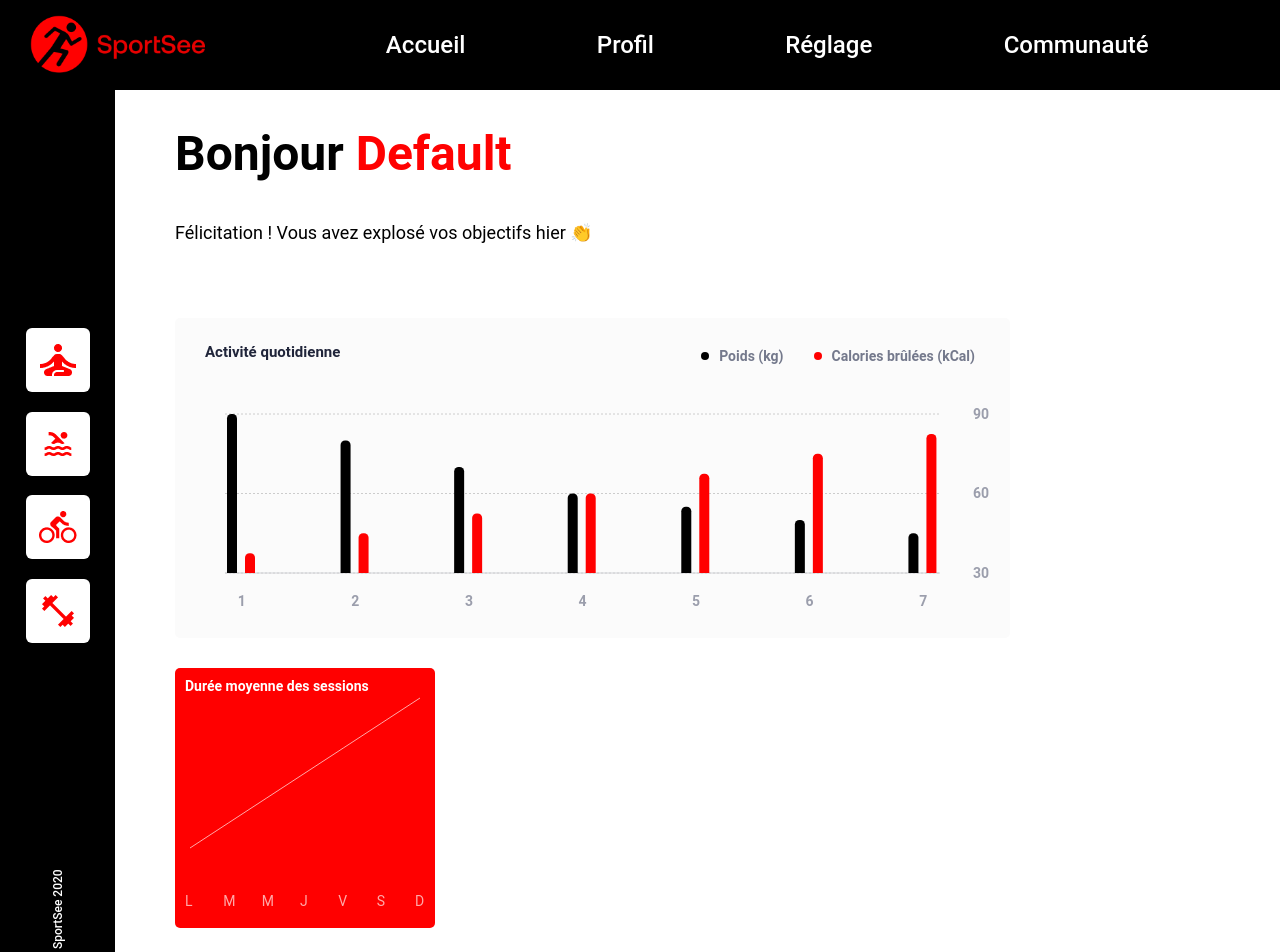
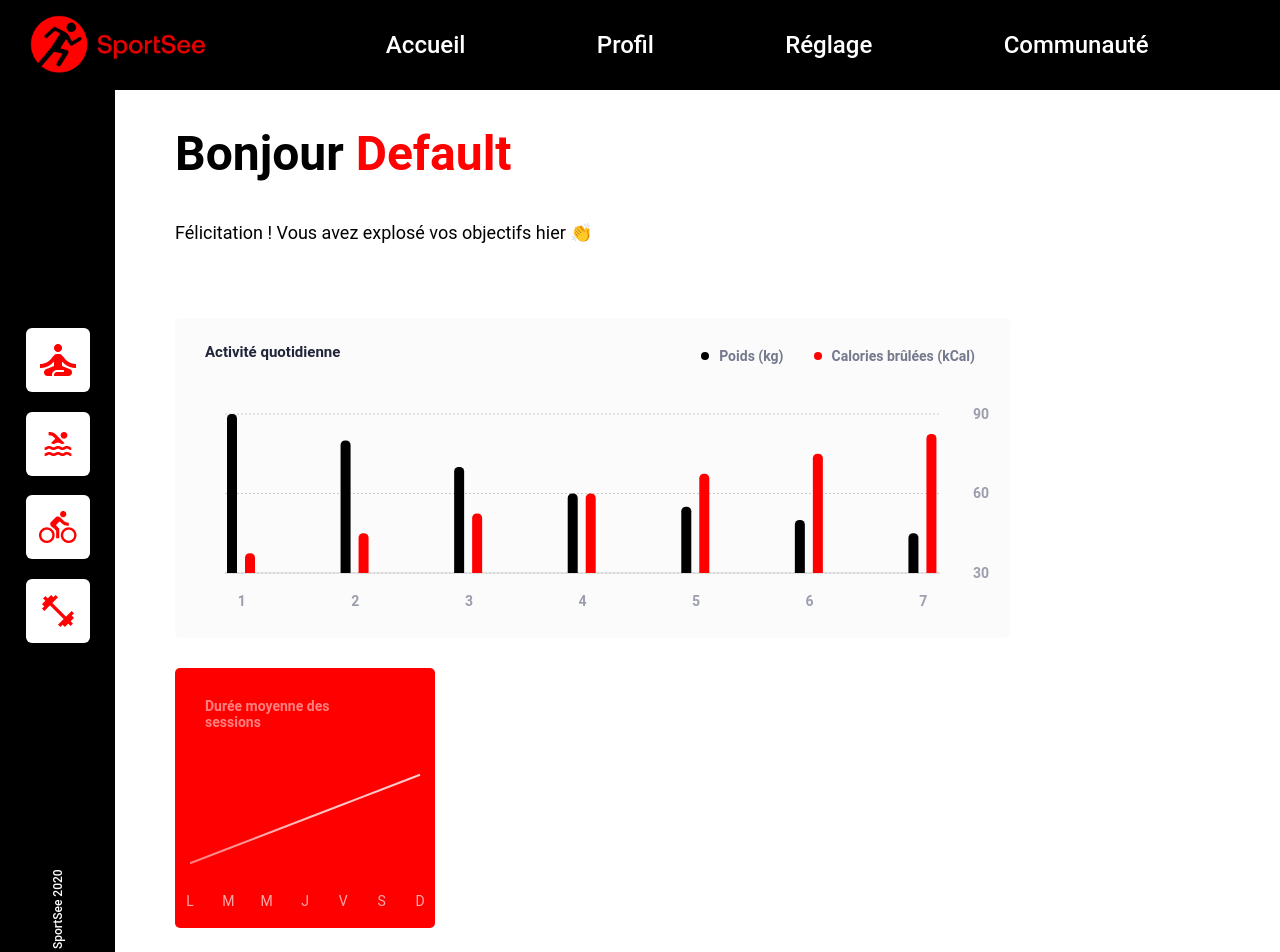
Before and after one commit to LouisMichelin/Projet12-SportSee, a React (Vite) app: page / in a window 1280 px wide. Shown: the top 952 px of the page. Built offline with nearby package versions, Linux system fonts and the light colour scheme.

Commit message:
<Sessions /> : 100% OK

```diff
--- a/src/components/Sessions/Sessions.jsx
+++ b/src/components/Sessions/Sessions.jsx
@@ -52,102 +52,99 @@ function Sessions() {
    ];
    // Data Jours de la semaine
    const weeklyDays = ["L", "M", "M", "J", "V", "S", "D"];
-
    // Si "Default User" // Sinon "User" avec ID connu
    if (id == undefined) {
       defaultValues.forEach((element, index) => {
          graphData.push({
             day: weeklyDays[index],
-            length: element.sessionLength,
+            duree: element.sessionLength,
          });
       });
    } else if (id) {
       const userSessions = userData.sessions;
-
-      // Utilisation des Données-Utilisateur
       userSessions.forEach((element, index) => {
          graphData.push({
             day: weeklyDays[index],
-            length: element.sessionLength,
+            duree: element.sessionLength,
          });
       });
-      console.log(graphData);
    }
 
-   // // CUSTOMIZED AXE ABSCISSES
-   const CustomizedAxisTickX = ({ x, y, payload }) => {
-      return (
-         <g transform={`translate(${x},${y})`}>
-            <text
-               x={-5}
-               y={0}
-               dy={25}
-               // dx={10}
-               fill="#ffffff"
+   // CUSTOMIZED TOOLTIP
+   const CustomTooltip = ({ active, payload }) => {
+      if (active && payload && payload.length) {
+         return (
+            <div
                style={{
-                  fontSize: "14px",
-                  opacity: "0.66",
+                  backgroundColor: "white",
+                  width: "45px",
+                  height: "25px",
+                  fontSize: "8px",
+                  fontWeight: "600",
+                  display: "flex",
+                  flexDirection: "column",
+                  justifyContent: "center",
+                  alignItems: "center",
                }}
             >
-               {payload.value}
-            </text>
-         </g>
-      );
+               <p className="label">{`${payload[0].value} min`}</p>
+            </div>
+         );
+      }
+      return null;
    };
 
    return (
-      <div
-         className="SessionsWrapper"
-         style={{
-            display: "flex",
-            justifyContent: "space-between",
-            flexDirection: "column",
-         }}
-      >
-         <div
-            style={{
-               margin: "10px 0px 0px 10px",
-               position: "absolute",
-               color: "#FFFFFF",
-               fontWeight: "600",
-               fontSize: "14px",
-            }}
-            className="SessionsTitle"
-         >
-            Durée moyenne des sessions
-         </div>
-         <ResponsiveContainer width="100%" height={240}>
+      <div className="SessionsWrapper">
+         <div className="SessionsTitle">Durée moyenne des sessions</div>
+         <ResponsiveContainer width="100%" height="100%">
             <LineChart
-               // width={260}
-               // height={240}
                data={graphData}
                margin={{
-                  top: 5,
-                  right: 15,
-                  left: 15,
-                  bottom: 5,
+                  top: 20,
+                  // right: 20,
+                  // left: 20,
+                  bottom: 20,
                }}
             >
-               {/* <CartesianGrid strokeDasharray="3 3" /> */}
+               {/*OPACITY FADED SETTING */}
+               <defs>
+                  <linearGradient id="colorUv">
+                     <stop offset="5%" stopColor="#ffffff" stopOpacity={0.5} />
+                     <stop
+                        offset="50%"
+                        stopColor="#ffffff"
+                        stopOpacity={0.75}
+                     />
+                     <stop
+                        offset="100%"
+                        stopColor="#ffffff"
+                        stopOpacity={0.8}
+                     />
+                  </linearGradient>
+               </defs>
+               {/*LINE CHART SETTINGS*/}
                <XAxis
                   dataKey="day"
                   color="#ffffff"
-                  tick={CustomizedAxisTickX}
                   tickLine={false}
                   axisLine={false}
+                  dy={10}
+                  padding={{ left: 15, right: 15 }}
+                  style={{
+                     fontSize: "14px",
+                     opacity: "0.66",
+                     fill: "#ffffff",
+                  }}
                />
-               {/*<YAxis dataKey="length" /> */}
-               <Tooltip />
-
+               <Tooltip content={CustomTooltip} />
                <Line
                   type="monotone"
-                  dataKey="length"
-                  stroke="#ffffff"
-                  activeDot={{ r: 8 }}
-                  style={{
-                     // fontSize: "14px",
-                     opacity: "0.66",
-                  }}
+                  dataKey="duree"
+                  stroke="url(#colorUv)"
+                  strokeOpacity={1} // OPACITY de la COURBE
+                  strokeWidth={2}
+                  activeDot={{ r: 4 }}
                   dot={null}
                />
             </LineChart>
--- a/src/components/Sessions/Sessions.scss
+++ b/src/components/Sessions/Sessions.scss
@@ -3,4 +3,20 @@
    height: 260px;
    background-color: #ff0000;
    border-radius: 5px;
+   display: flex;
+   justify-content: space-between;
+   flex-direction: column;
 }
+.SessionsTitle {
+   position: "absolute";
+   color: #ffffff;
+   font-size: 14px;
+   font-weight: 600;
+   margin: 30px 0px 0px 30px;
+   width: 150px;
+   opacity: 0.5;
+   padding-bottom: 10px;
+}
+.recharts-responsive-container {
+   padding: 5px, 15px, 15px, 30px;
+}
--- a/src/services/APIservices.js
+++ b/src/services/APIservices.js
@@ -372,14 +372,10 @@ function getActivityDataMocked(userID) {
    return USER_ACTIVITY.find((element) => element.userId == userID);
 }
 function getAverageDataMocked(userID) {
-   return USER_AVERAGE_SESSIONS.find((element) => {
-      element.userId == userID;
-   });
+   return USER_AVERAGE_SESSIONS.find((element) => element.userId == userID);
 }
 function getPerformanceDataMocked(userID) {
-   return USER_PERFORMANCE.find((element) => {
-      element.userId == userID;
-   });
+   return USER_PERFORMANCE.find((element) => element.userId == userID);
 }
 
 //////////////////////////////////////////////////////////
```
Also changed, not shown: src/components/Daily/Daily.jsx (+3 -4 lines).
